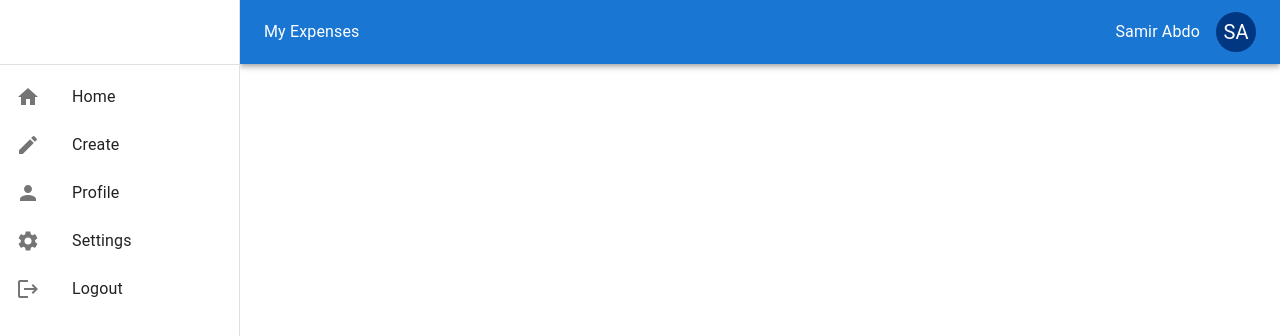
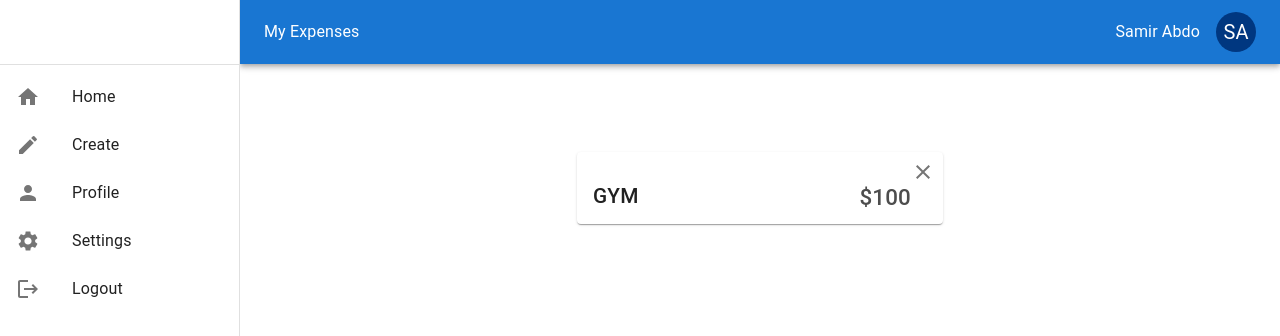
Before and after one commit to samirbobo/pro-mui-one, a React (Vite) app: page / in a window 1280 px wide. Shown: the top 336 px of the page. Built offline with nearby package versions, Linux system fonts and the light colour scheme.

Commit message:
FInished Box & Container & Paper

```diff
--- a/src/components/Sidebar.jsx
+++ b/src/components/Sidebar.jsx
@@ -13,6 +13,7 @@ import CreateIcon from "@mui/icons-material/Create";
 import PersonIcon from "@mui/icons-material/Person";
 import SettingsIcon from "@mui/icons-material/Settings";
 import LogoutIcon from "@mui/icons-material/Logout";
+import { useNavigate } from "react-router-dom";
 
 /*
   Drawer: بتعمل سايد بار جهزه وليها بروبساس كتير زي
@@ -29,13 +30,19 @@ import LogoutIcon from "@mui/icons-material/Logout";
   ListItemButton => بتخلني اضيف جواها محتوي العنصر والفانكشن الي هتم فيه
   ListItemIcon => بحط جواها الايكون
   ListItemText => بحط جواها محتوي النصي للعنصر
+
+  علشان اشغل فكره اللينك في اربع طرق
+  1- ListItemButton component="a" href="/"
+  2- Link from material ui href="/"
+  3- Link from react-router
+  4- useNavigate from react-router
 */
 export default function Sidebar({ drawerWidth }) {
+  const navigate = useNavigate();
   return (
     <Drawer
       sx={{
         width: `${drawerWidth}px`,
-
         flexShrink: 0,
         "& .MuiDrawer-paper": {
           width: `${drawerWidth}px`,
@@ -50,7 +57,11 @@ export default function Sidebar({ drawerWidth }) {
 
       <List>
         <ListItem disablePadding>
-          <ListItemButton>
+          <ListItemButton
+            onClick={() => {
+              navigate("/");
+            }}
+          >
             <ListItemIcon>
               <HomeIcon />
             </ListItemIcon>
@@ -59,7 +70,11 @@ export default function Sidebar({ drawerWidth }) {
         </ListItem>
 
         <ListItem disablePadding>
-          <ListItemButton>
+          <ListItemButton
+            onClick={() => {
+              navigate("/create");
+            }}
+          >
             <ListItemIcon>
               <CreateIcon />
             </ListItemIcon>
@@ -68,7 +83,11 @@ export default function Sidebar({ drawerWidth }) {
         </ListItem>
 
         <ListItem disablePadding>
-          <ListItemButton>
+          <ListItemButton
+            onClick={() => {
+              navigate("/profile");
+            }}
+          >
             <ListItemIcon>
               <PersonIcon />
             </ListItemIcon>
@@ -77,7 +96,11 @@ export default function Sidebar({ drawerWidth }) {
         </ListItem>
 
         <ListItem disablePadding>
-          <ListItemButton>
+          <ListItemButton
+            onClick={() => {
+              navigate("/settings");
+            }}
+          >
             <ListItemIcon>
               <SettingsIcon />
             </ListItemIcon>
@@ -86,7 +109,11 @@ export default function Sidebar({ drawerWidth }) {
         </ListItem>
 
         <ListItem disablePadding>
-          <ListItemButton>
+          <ListItemButton
+            onClick={() => {
+              navigate("/logout");
+            }}
+          >
             <ListItemIcon>
               <LogoutIcon />
             </ListItemIcon>
--- a/src/pages/Home.jsx
+++ b/src/pages/Home.jsx
@@ -1,5 +1,38 @@
+import { Box, Paper, Typography, IconButton } from "@mui/material";
+import CloseIcon from "@mui/icons-material/Close";
+
+/*
+  Paper: بتخلني اعمل زي كارد بس بسيط مش مليان بيانات كتير وبياخد عناصر زي
+  sx, classes, variant (elevation | outlined), square بتعمل الكارد علي شكل مربع
+  elevation 24 بتحدد مدي عمق الظل بتاع الكارد واخره
+  component
+*/
 export default function Home() {
   return (
-    <div>Home</div>
-  )
+    <Box>
+      <Paper
+        sx={{
+          position: "relative",
+          width: "366px",
+          display: "flex",
+          justifyContent: "space-between",
+          padding: "1.75rem 2rem 0.5rem 1rem",
+          mt: "22px",
+        }}
+      >
+        <Typography fontSize={"1.3rem"} variant="h6">
+          GYM
+        </Typography>
+        <Typography
+          sx={{ fontSize: "1.4rem", fontWeight: "500", opacity: "0.8" }}
+          variant="h6"
+        >
+          $100
+        </Typography>
+        <IconButton sx={{ position: "absolute", top: "0px", right: "0px" }}>
+          <CloseIcon fontSize="20px" />
+        </IconButton>
+      </Paper>
+    </Box>
+  );
 }
--- a/src/pages/RootLayout.jsx
+++ b/src/pages/RootLayout.jsx
@@ -1,15 +1,26 @@
 import { Outlet } from "react-router-dom";
 import Navbar from "../components/Navbar";
 import Sidebar from "../components/Sidebar";
+import { Box } from "@mui/material";
 
 const drawerWidth = 240;
 
 export default function RootLayout() {
   return (
-    <main>
+    <>
       <Navbar drawerWidth={drawerWidth} />
       <Sidebar drawerWidth={drawerWidth} />
-      <Outlet />
-    </main>
+      <Box
+        sx={{
+          ml: `${drawerWidth}px`,
+          display: "flex",
+          justifyContent: "center",
+          mt: "66px"
+        }}
+        component="main"
+      >
+        <Outlet />
+      </Box>
+    </>
   );
 }
```
Also changed, not shown: MUI_documentations.jsx (+22 -1 lines).
